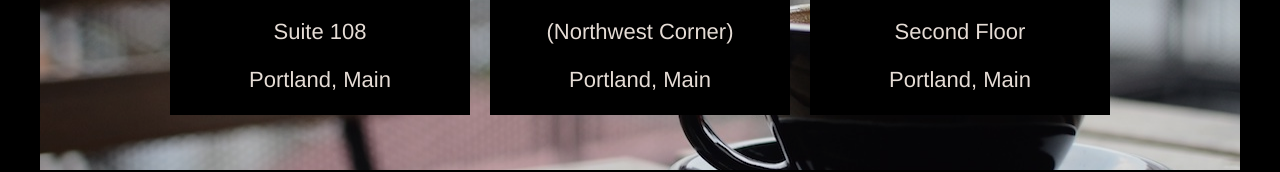
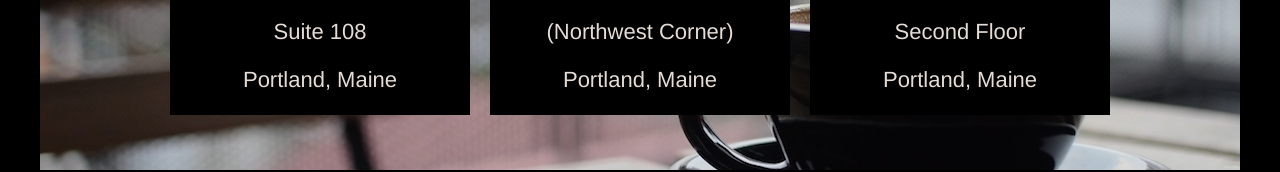
Before and after one commit to amandagrimm95/tea-cozy, a plain HTML site: page index.html in a window 1280 px wide. Shown: the part 1817-1989 px from the top of the page. Drawn offline with Linux system fonts and the light colour scheme.

Commit message:
Fixed spelling of Maine

```diff
--- a/index.html
+++ b/index.html
@@ -63,19 +63,19 @@
                     <h3>Downtown</h3>
                     <p>384 West 4th St</p>
                     <p>Suite 108</p>
-                    <p>Portland, Main</p>
+                    <p>Portland, Maine</p>
                 </div>
                 <div class="item">
                     <h3>East Bayside</h3>
                     <p>3433 Phisherman's Ave</p>
                     <p>(Northwest Corner)</p>
-                    <p>Portland, Main</p>
+                    <p>Portland, Maine</p>
                 </div>
                 <div class="item">
                     <h3>Oakdale</h3>
                     <p>515 Cressent Ave</p>
                     <p>Second Floor</p>
-                    <p>Portland, Main</p>
+                    <p>Portland, Maine</p>
                 </div>
             </div>
         </section>
```
